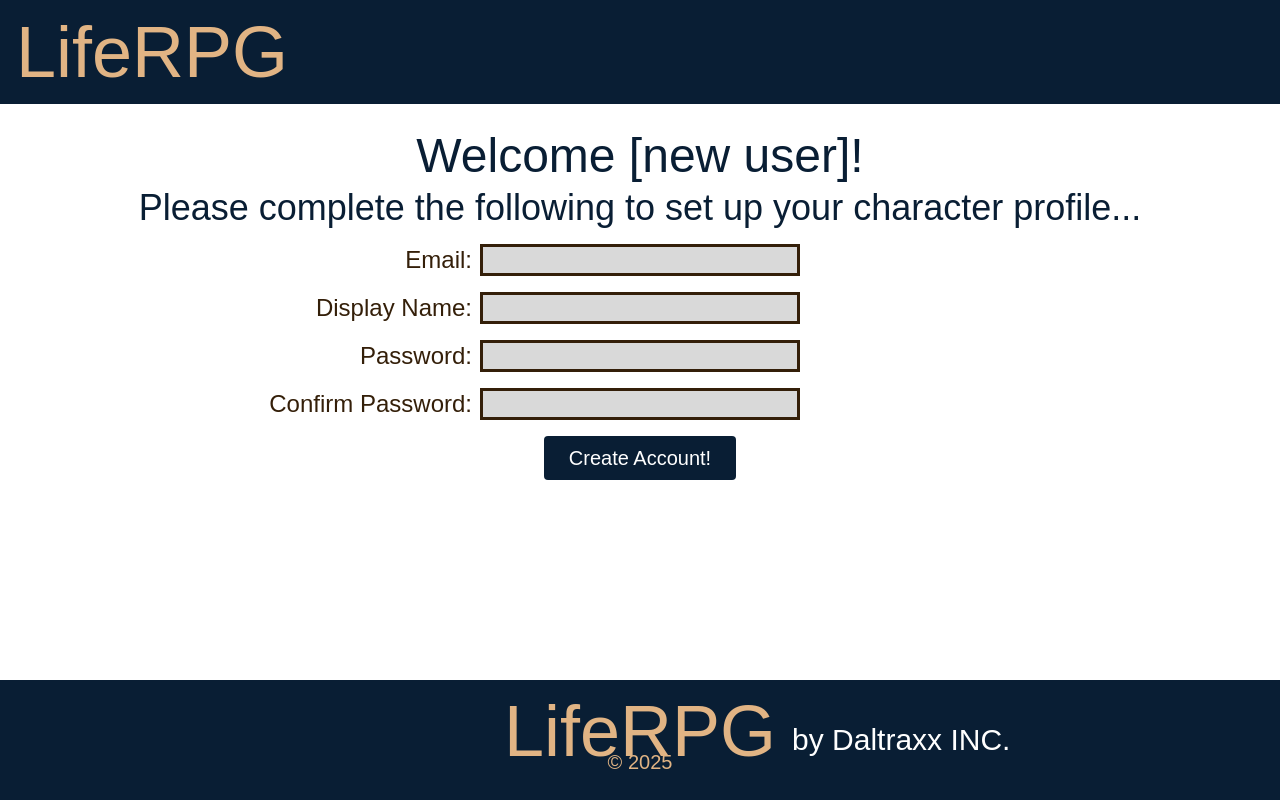
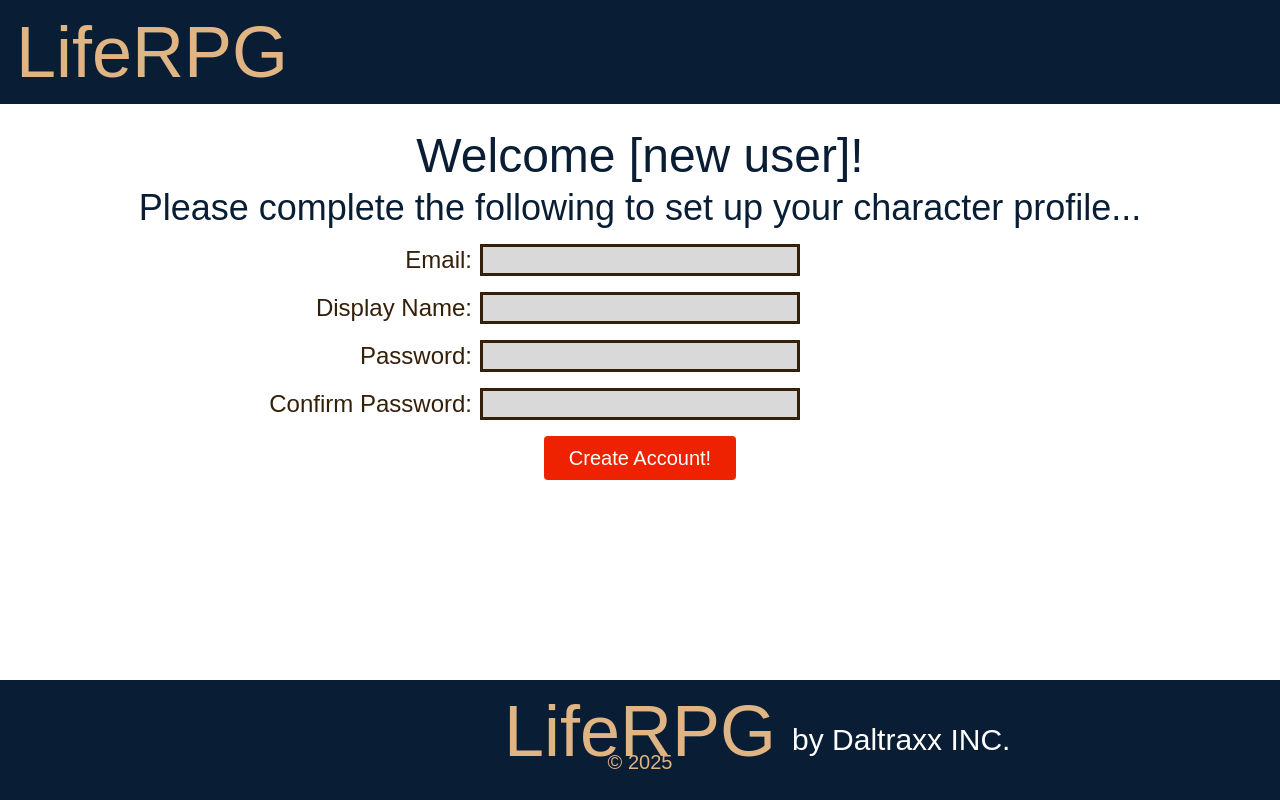
Before and after one commit to Daltraxx/life-rpg, a Next.js app: page /create-account in a window 1280 px wide. Built offline with nearby package versions, Linux system fonts and the light colour scheme; a web font is replaced by a local one.

Commit message:
make submit button red when disabled

```diff
--- a/src/app/ui/account-creation/CreateAccountForm/styles.module.css
+++ b/src/app/ui/account-creation/CreateAccountForm/styles.module.css
@@ -67,6 +67,11 @@
   margin-bottom: -0.9rem;
 }
 
+.submitButton[disabled] {
+  background-color: #EE2201;
+  cursor: not-allowed;
+}
+
 @media only screen and (min-width: 768px) {
   .formContainer {
     width: 100%;
```
